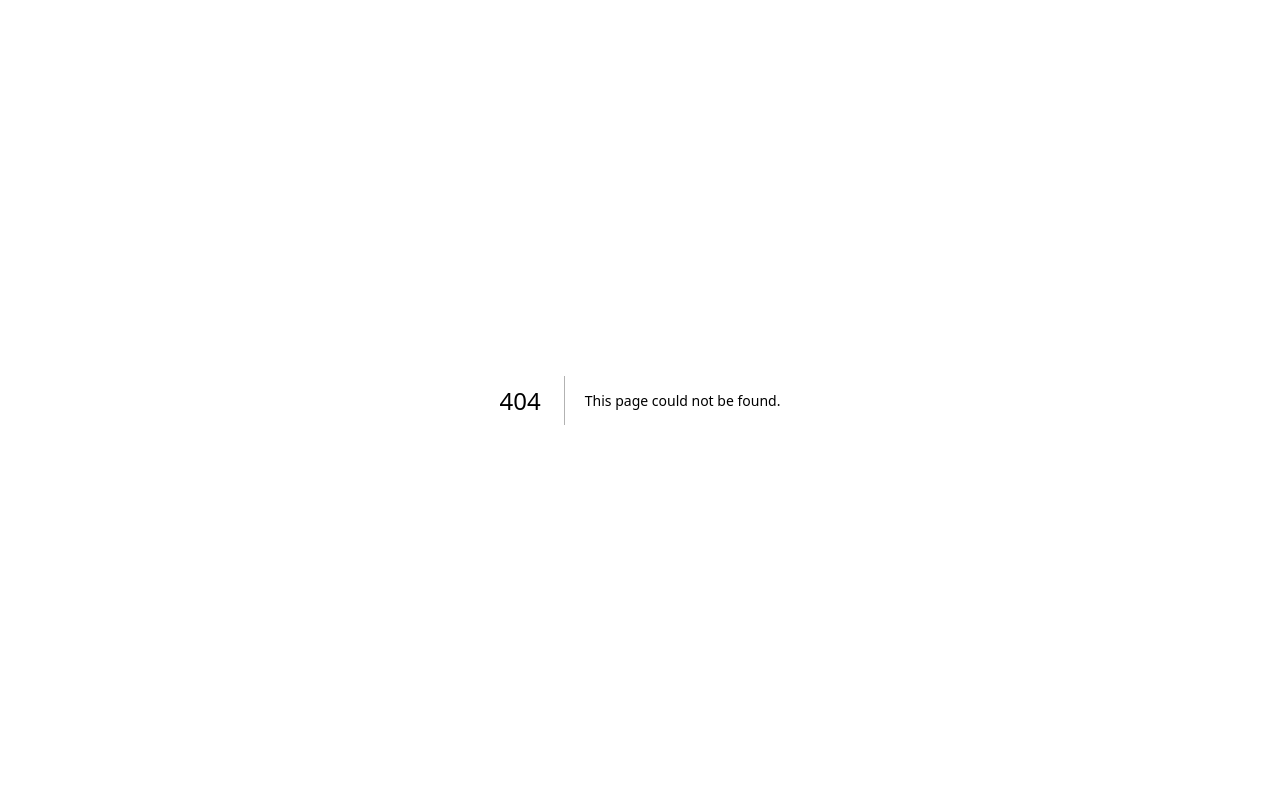
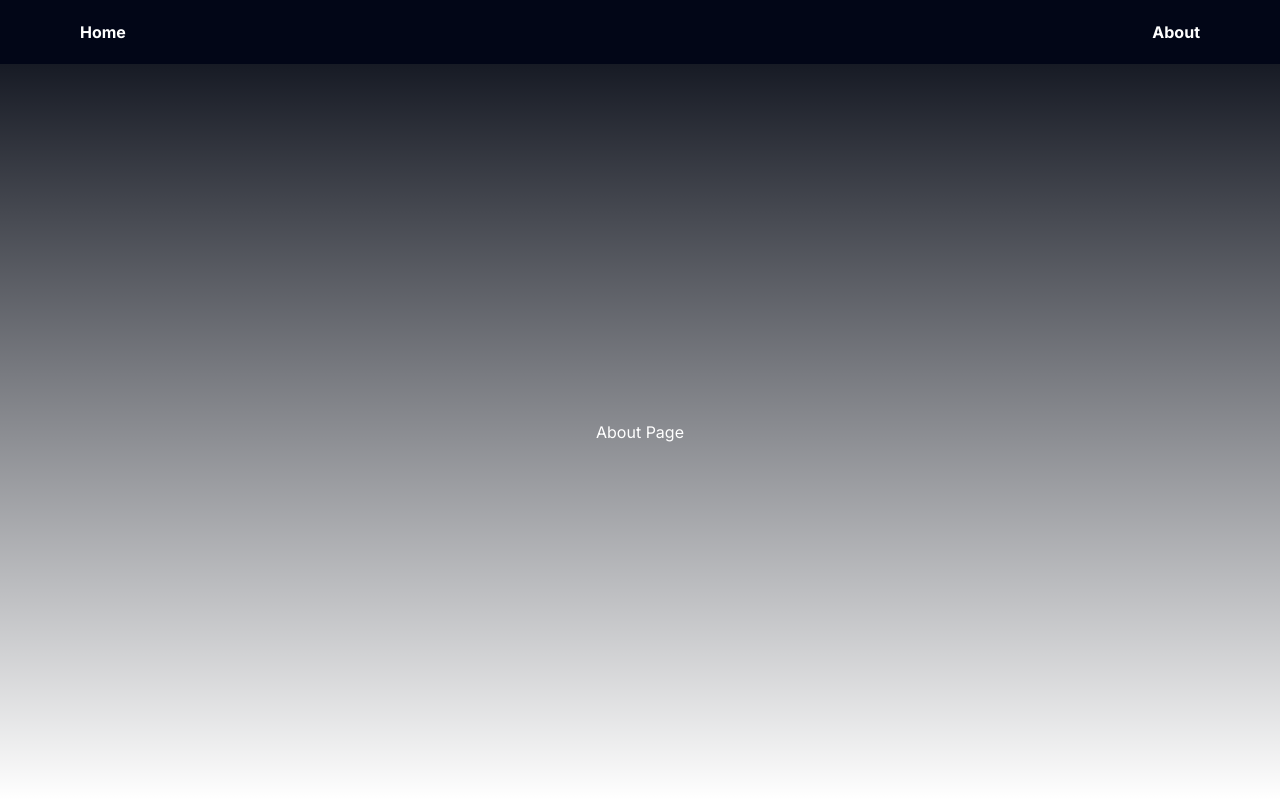
Before and after one commit to JeanMarcoMiranda/music-player-next, a Next.js app: page /about in a window 1280 px wide. Before the commit this address had no page. Built offline with nearby package versions, Linux system fonts and the light colour scheme.

Commit message:
configure main page and a component example

```diff
--- /dev/null
+++ b/idnex.d.ts
@@ -0,0 +1 @@
+// add interfaces to the project
--- a/next.config.js
+++ b/next.config.js
@@ -1,4 +1,12 @@
 /** @type {import('next').NextConfig} */
-const nextConfig = {}
+const nextConfig = {
+  reactStrictMode: true,
+  images: {
+    minimumCacheTTL: 60,
+    dangerouslyAllowSVG: true,
+    contentDispositionType: "attachment",
+    contentSecurityPolicy: "default-src 'self'; script-src 'none'; sandbox;"
+  },
+};
 
-module.exports = nextConfig
+module.exports = nextConfig;
--- /dev/null
+++ b/src/app/about/page.tsx
@@ -0,0 +1,5 @@
+const About = () => {
+  return <div>About Page</div>;
+};
+
+export default About;
--- a/src/app/layout.tsx
+++ b/src/app/layout.tsx
@@ -1,22 +1,28 @@
-import './globals.css'
-import type { Metadata } from 'next'
-import { Inter } from 'next/font/google'
+import { Navbar } from "@/components/navbar";
+import "./globals.css";
+import type { Metadata } from "next";
+import { Inter } from "next/font/google";
 
-const inter = Inter({ subsets: ['latin'] })
+const inter = Inter({ subsets: ["latin"] });
 
 export const metadata: Metadata = {
-  title: 'Create Next App',
-  description: 'Generated by create next app',
-}
+  title: "Music Player App",
+  description: "Generated by create next app",
+};
 
 export default function RootLayout({
   children,
 }: {
-  children: React.ReactNode
+  children: React.ReactNode;
 }) {
   return (
     <html lang="en">
-      <body className={inter.className}>{children}</body>
+      <body className={inter.className + " bg-gray-950 text-white"}>
+        <Navbar />
+        <main className="container m-auto h-[calc(100vh-4rem)] flex items-center justify-center">
+          {children}
+        </main>
+      </body>
     </html>
-  )
+  );
 }
--- a/src/app/page.tsx
+++ b/src/app/page.tsx
@@ -2,7 +2,7 @@ import Image from 'next/image'
 
 export default function Home() {
   return (
-    <main className="flex min-h-screen flex-col items-center justify-between p-24">
+    <section className="flex flex-col h-full items-center justify-between p-24">
       <div className="z-10 max-w-5xl w-full items-center justify-between font-mono text-sm lg:flex">
         <p className="fixed left-0 top-0 flex w-full justify-center border-b border-gray-300 bg-gradient-to-b from-zinc-200 pb-6 pt-8 backdrop-blur-2xl dark:border-neutral-800 dark:bg-zinc-800/30 dark:from-inherit lg:static lg:w-auto  lg:rounded-xl lg:border lg:bg-gray-200 lg:p-4 lg:dark:bg-zinc-800/30">
           Get started by editing&nbsp;
@@ -108,6 +108,6 @@ export default function Home() {
           </p>
         </a>
       </div>
-    </main>
+    </section>
   )
 }
--- /dev/null
+++ b/src/components/navbar.tsx
@@ -0,0 +1,18 @@
+import Link from "next/link";
+
+export const Navbar = () => {
+  return (
+    <nav className="flex justify-between items-center h-[4rem] px-20 p-3 font-bold bg-slate-950 text-white">
+      <Link href="/" passHref legacyBehavior>
+        <a>Home</a>
+      </Link>
+      <ul>
+        <li>
+          <Link href="/about" passHref legacyBehavior>
+            <a>About</a>
+          </Link>
+        </li>
+      </ul>
+    </nav>
+  );
+};
--- a/tsconfig.json
+++ b/tsconfig.json
@@ -8,7 +8,8 @@
     "noEmit": true,
     "esModuleInterop": true,
     "module": "esnext",
-    "moduleResolution": "bundler",
+    "moduleResolution": "node",
+    "forceConsistentCasingInFileNames": true,
     "resolveJsonModule": true,
     "isolatedModules": true,
     "jsx": "preserve",
```
